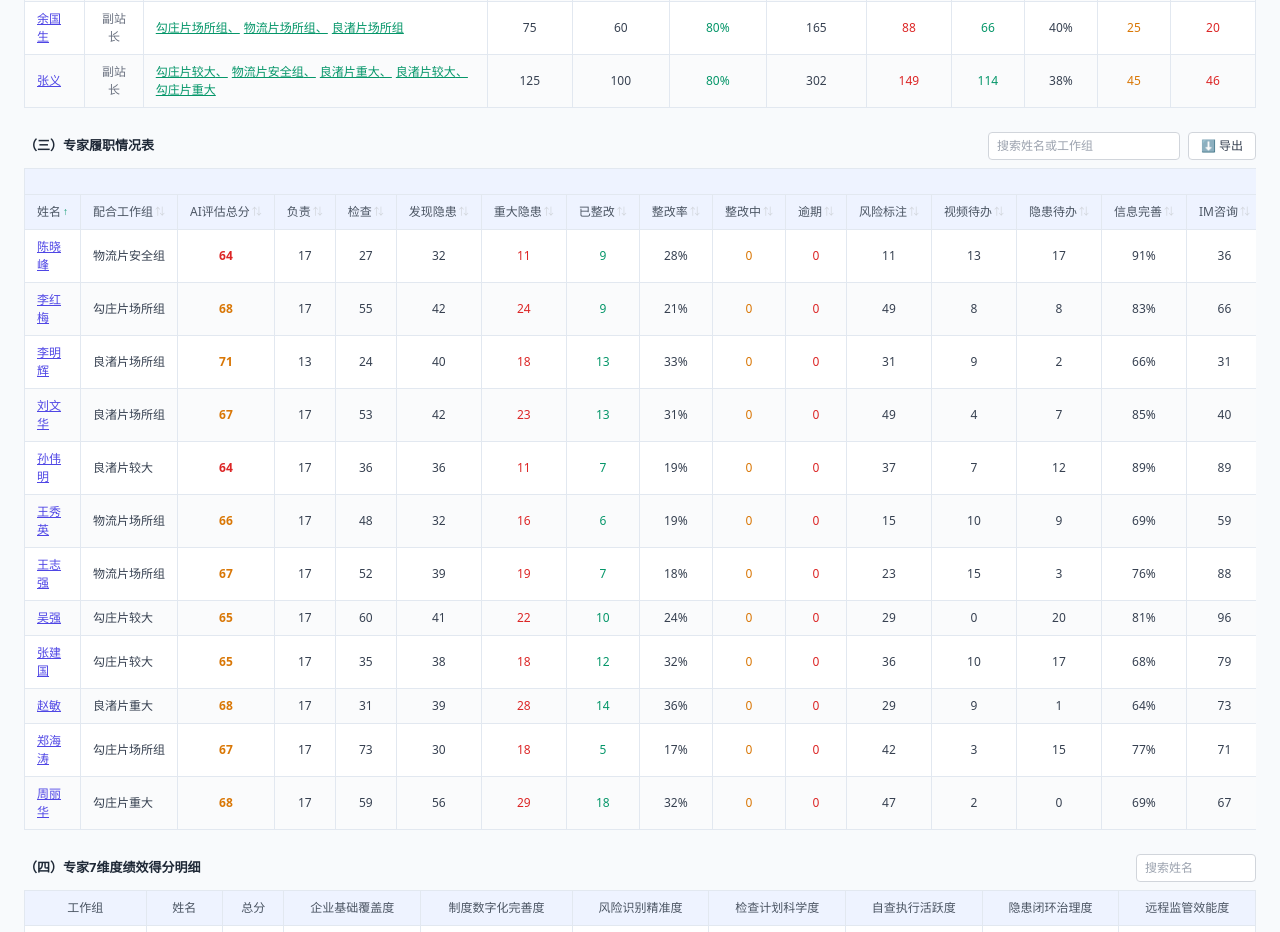
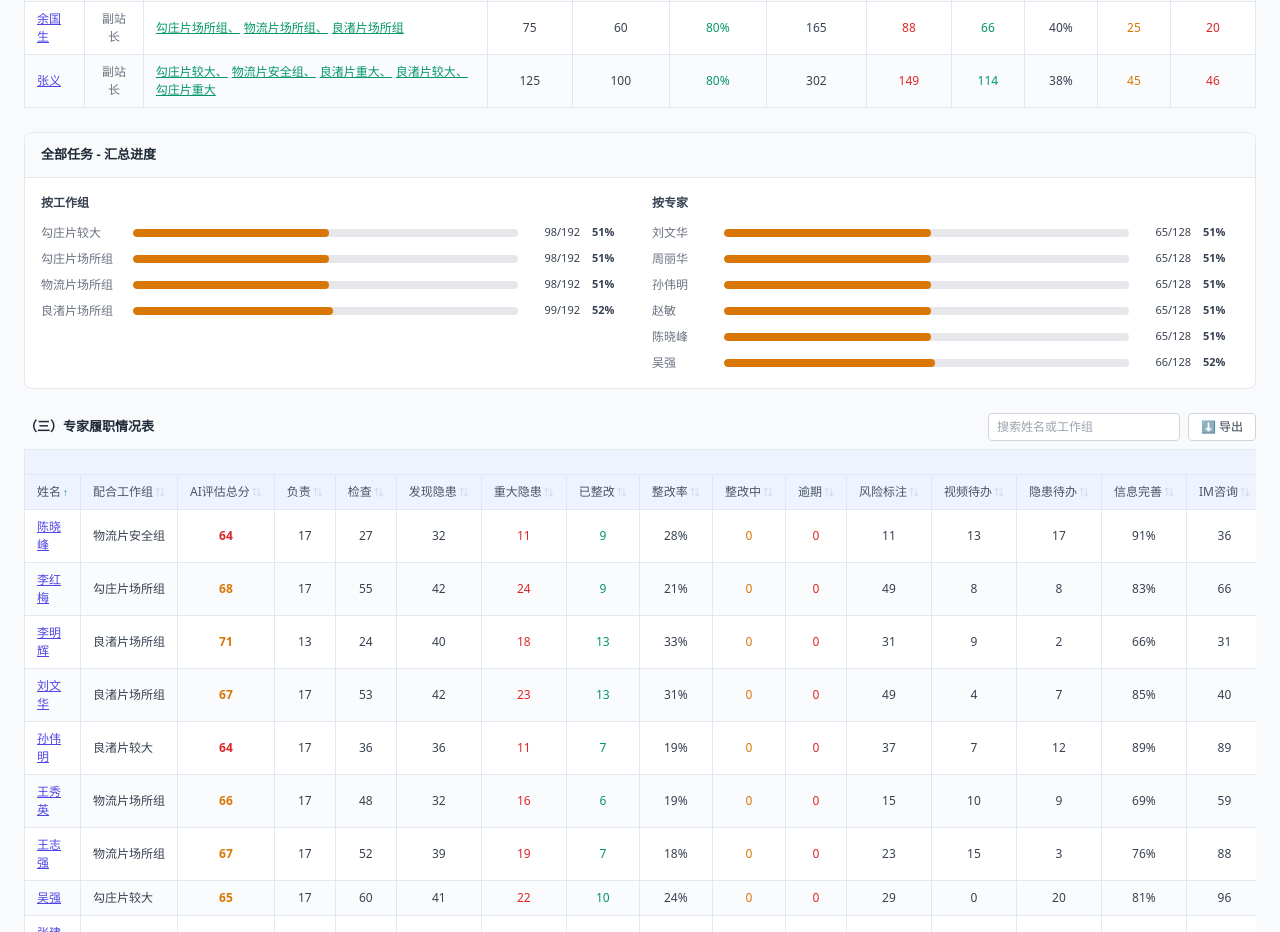
Before and after one commit to xjhyonier/dashboard, a React (Vite) app: page /emergency/station-chief-v2 in a window 1280 px wide. Shown: the part 1540-2472 px from the top of the page. Built offline with nearby package versions, Linux system fonts and the light colour scheme.

Commit message:
feat: 组织与人员tab表4上方新增「全部任务-汇总进度」区块（按工作组+按专家进度条）

```diff
--- a/src/business/emergency/pages/components/DutyDimension.tsx
+++ b/src/business/emergency/pages/components/DutyDimension.tsx
@@ -3,8 +3,8 @@ import { thStyle, tdStyle, inputStyle } from './styles'
 import { useSortableTable } from './useSortableTable'
 import { SortableTh } from './SortableTh'
 import type { DutyDimensionProps } from './types'
-import { initDatabase, getWorkGroups, getGovernmentMembers, getExperts, getHazards, getExpertDimensions, getExpertPlatformBehavior } from '../../../../db'
-import type { WorkGroup, GovernmentMember, Expert, Hazard, ExpertDimensionScore, ExpertPlatformBehavior } from '../../../../db/types'
+import { initDatabase, getTasks, getWorkGroups, getGovernmentMembers, getExperts, getHazards, getExpertDimensions, getExpertPlatformBehavior } from '../../../../db'
+import type { WorkGroup, GovernmentMember, Expert, Hazard, ExpertDimensionScore, ExpertPlatformBehavior, Task } from '../../../../db/types'
 import { exportToCSV } from './exportUtils'
 
 // 工作组视图（包含计算字段）
@@ -98,6 +98,7 @@ export function DutyDimension({ dateRange, riskLevel, timeRange, selectedKpi, se
   const [hazardRecords, setHazardRecords] = useState<Hazard[]>([])
   const [expertDimensions, setExpertDimensions] = useState<Record<string, ExpertDimensionScore[]>>({})
   const [expertPlatformBehaviors, setExpertPlatformBehaviors] = useState<Record<string, ExpertPlatformBehavior>>({})
+  const [tasks, setTasks] = useState<Task[]>([])
   const [loading, setLoading] = useState(true)
 
   // 加载数据
@@ -105,16 +106,18 @@ export function DutyDimension({ dateRange, riskLevel, timeRange, selectedKpi, se
     async function loadData() {
       try {
         await initDatabase()
-        const [groups, members, expertList, hazards] = await Promise.all([
+        const [groups, members, expertList, hazards, taskList] = await Promise.all([
           getWorkGroups(),
           getGovernmentMembers(),
           getExperts(),
           getHazards(),
+          getTasks(),
         ])
         setWorkGroups(groups)
         setGovernmentMembers(members)
         setExperts(expertList)
         setHazardRecords(hazards)
+        setTasks(taskList)
 
         // 加载专家维度数据
         const dimensionMap: Record<string, ExpertDimensionScore[]> = {}
@@ -395,6 +398,54 @@ export function DutyDimension({ dateRange, riskLevel, timeRange, selectedKpi, se
       closed: teams.reduce((s, t) => s + t.hazard_rectified, 0),
     }
   }, [filteredTeams, selectedTeamId])
+
+  // 任务进度按组织
+  const taskProgressByOrg = useMemo(() => {
+    if (tasks.length === 0 || workGroups.length === 0) return []
+    const totalTasks = tasks.reduce((s, t) => s + t.total_count, 0)
+    const completedTasks = tasks.reduce((s, t) => s + t.completed_count, 0)
+    const groupCount = Math.min(workGroups.length, 4)
+    const perGroup = Math.ceil(totalTasks / groupCount)
+    let remaining = totalTasks
+    return workGroups.slice(0, groupCount).map((g, i) => {
+      const isLast = i === groupCount - 1
+      const total = isLast ? remaining : Math.min(perGroup, remaining)
+      remaining -= total
+      const completed = isLast
+        ? completedTasks - (tasks.length > 1 ? Math.floor((totalTasks - total) * (completedTasks / totalTasks)) : 0)
+        : Math.floor(total * (completedTasks / totalTasks))
+      return {
+        name: g.name,
+        total,
+        completed: Math.max(0, completed),
+        rate: total > 0 ? Math.round((Math.max(0, completed) / total) * 100) : 0,
+      }
+    })
+  }, [tasks, workGroups])
+
+  // 任务进度按人
+  const taskProgressByPerson = useMemo(() => {
+    if (tasks.length === 0 || experts.length === 0) return []
+    const totalTasks = tasks.reduce((s, t) => s + t.total_count, 0)
+    const completedTasks = tasks.reduce((s, t) => s + t.completed_count, 0)
+    const expertCount = Math.min(experts.length, 6)
+    const perExpert = Math.ceil(totalTasks / expertCount)
+    let remaining = totalTasks
+    return experts.slice(0, expertCount).map((e, i) => {
+      const isLast = i === expertCount - 1
+      const total = isLast ? remaining : Math.min(perExpert, remaining)
+      remaining -= total
+      const completed = isLast
+        ? completedTasks - (tasks.length > 1 ? Math.floor((totalTasks - total) * (completedTasks / totalTasks)) : 0)
+        : Math.floor(total * (completedTasks / totalTasks))
+      return {
+        name: e.name,
+        total,
+        completed: Math.max(0, completed),
+        rate: total > 0 ? Math.round((Math.max(0, completed) / total) * 100) : 0,
+      }
+    })
+  }, [tasks, experts])
 
   if (loading) {
     return (
@@ -739,6 +790,66 @@ export function DutyDimension({ dateRange, riskLevel, timeRange, selectedKpi, se
         </table>
       </div>
 
+      {/* 全部任务 - 汇总进度 */}
+      <div style={{ marginBottom: 24, background: 'white', borderRadius: 8, border: '1px solid #E5E7EB', overflow: 'hidden' }}>
+        <div style={{ padding: '12px 16px', borderBottom: '1px solid #E5E7EB', background: '#F9FAFB' }}>
+          <div style={{ fontSize: 13, fontWeight: 600, color: '#1F2937' }}>全部任务 - 汇总进度</div>
+        </div>
+        <div style={{ display: 'grid', gridTemplateColumns: '1fr 1fr', gap: 24, padding: 16 }}>
+          {/* 按工作组 */}
+          <div>
+            <div style={{ fontSize: 12, fontWeight: 600, color: '#374151', marginBottom: 12 }}>按工作组</div>
+            <div style={{ display: 'flex', flexDirection: 'column', gap: 8 }}>
+              {taskProgressByOrg.map((item, i) => (
+                <div key={i} style={{ display: 'flex', alignItems: 'center', gap: 12 }}>
+                  <div style={{ width: 80, fontSize: 12, color: '#6B7280' }}>{item.name}</div>
+                  <div style={{ flex: 1, height: 8, background: '#E5E7EB', borderRadius: 4, overflow: 'hidden' }}>
+                    <div style={{
+                      width: `${item.rate}%`,
+                      height: '100%',
+                      background: item.rate >= 80 ? '#059669' : item.rate >= 50 ? '#D97706' : '#DC2626',
+                      borderRadius: 4,
+                    }} />
+                  </div>
+                  <div style={{ width: 50, fontSize: 11, color: '#374151', textAlign: 'right' }}>
+                    {item.completed}/{item.total}
+                  </div>
+                  <div style={{ width: 36, fontSize: 11, fontWeight: 600, color: item.rate >= 80 ? '#059669' : '#374151' }}>
+                    {item.rate}%
+                  </div>
+                </div>
+              ))}
+            </div>
+          </div>
+
+          {/* 按专家 */}
+          <div>
+            <div style={{ fontSize: 12, fontWeight: 600, color: '#374151', marginBottom: 12 }}>按专家</div>
+            <div style={{ display: 'flex', flexDirection: 'column', gap: 8 }}>
+              {taskProgressByPerson.map((item, i) => (
+                <div key={i} style={{ display: 'flex', alignItems: 'center', gap: 12 }}>
+                  <div style={{ width: 60, fontSize: 12, color: '#6B7280' }}>{item.name}</div>
+                  <div style={{ flex: 1, height: 8, background: '#E5E7EB', borderRadius: 4, overflow: 'hidden' }}>
+                    <div style={{
+                      width: `${item.rate}%`,
+                      height: '100%',
+                      background: item.rate >= 80 ? '#059669' : item.rate >= 50 ? '#D97706' : '#DC2626',
+                      borderRadius: 4,
+                    }} />
+                  </div>
+                  <div style={{ width: 50, fontSize: 11, color: '#374151', textAlign: 'right' }}>
+                    {item.completed}/{item.total}
+                  </div>
+                  <div style={{ width: 36, fontSize: 11, fontWeight: 600, color: item.rate >= 80 ? '#059669' : '#374151' }}>
+                    {item.rate}%
+                  </div>
+                </div>
+              ))}
+            </div>
+          </div>
+        </div>
+      </div>
+
       {/* （三）专家履职情况表 */}
       <div style={{ marginBottom: 24 }}>
         <div style={{ display: 'flex', justifyContent: 'space-between', alignItems: 'center', marginBottom: 8 }}>
```
